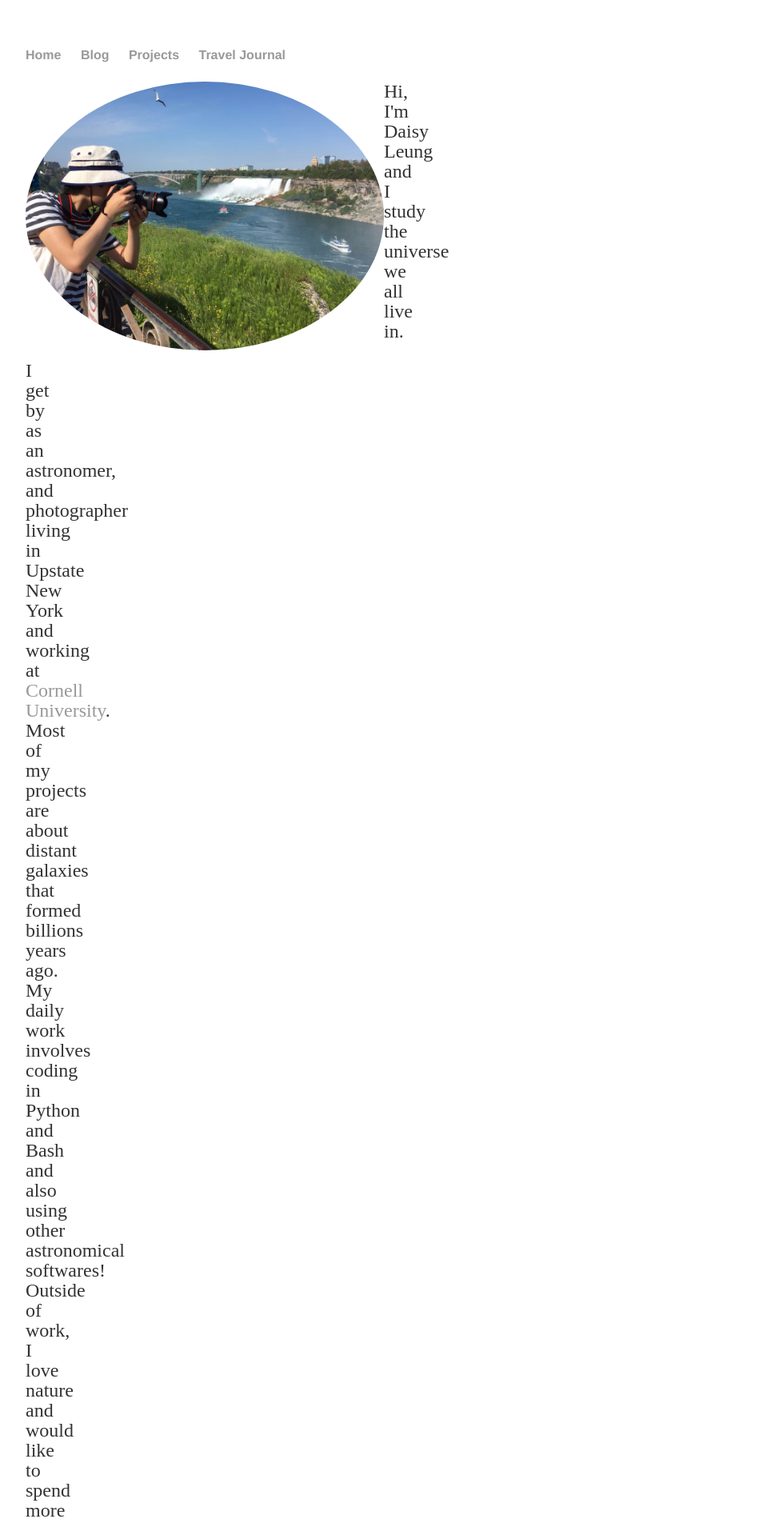
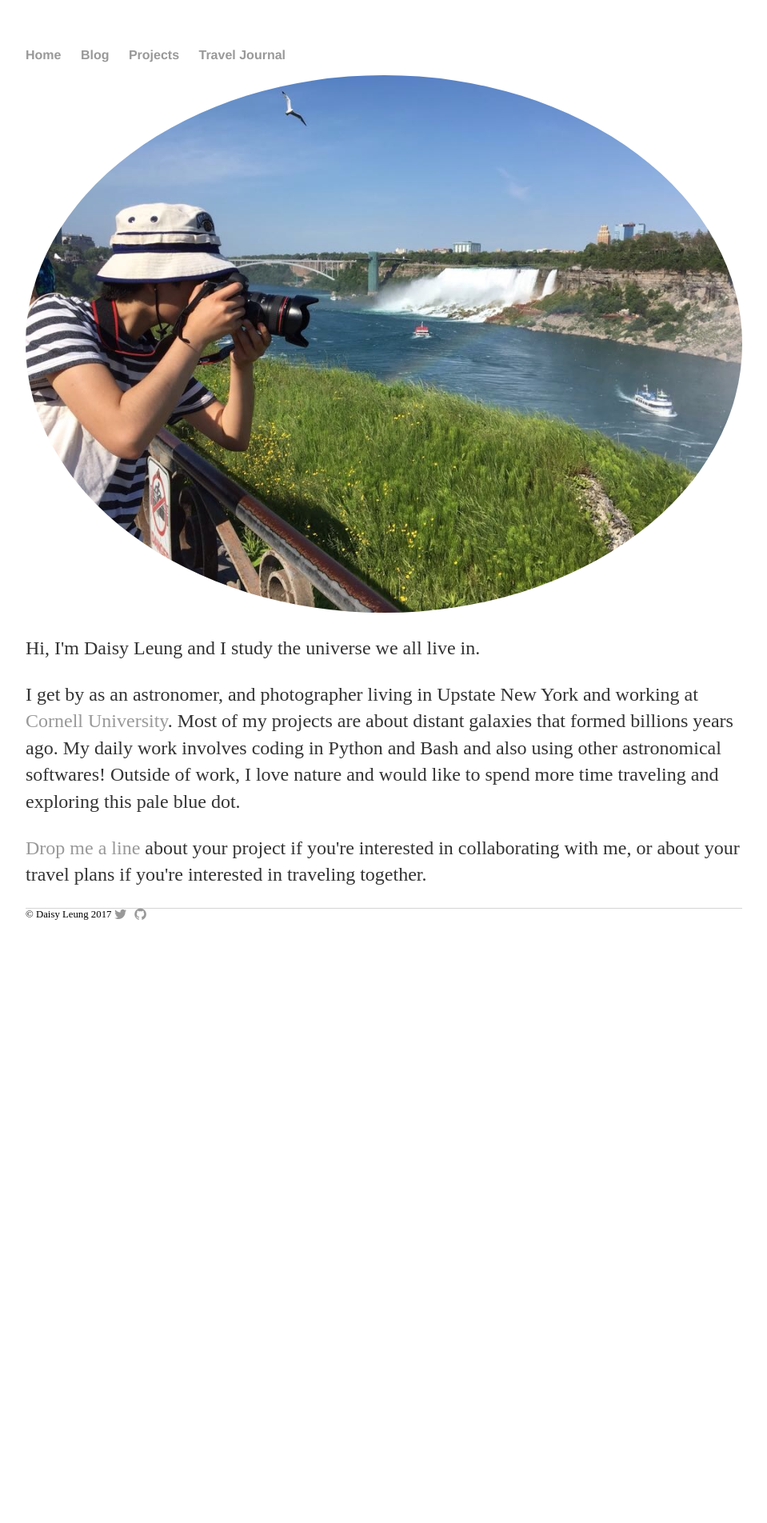
Before and after one commit to astro313/astro313.github.io, a Jekyll site: the page built from index.html, in a window 1280 px wide. Shown: the top 1904 px of the page at 80% size, without its empty margins (160-1119 px from the left). Built offline with Jekyll 4.4.1, drawn with Linux system fonts in a browser that asks for light colours; nearby versions of some CDN libraries; after the commit the page ends 1211 px from its top, so only the background shows below that.

Commit message:
Update main.css

```diff
--- a/css/main.css
+++ b/css/main.css
@@ -39,27 +39,6 @@ footer {
 }
 
 /* For first page */
-#main .main_left
-{
-width:50%;
-text-align:center;
-float:left;
-}
-
-#main .main_right
-{
-padding-left:0px;
-height:auto;
-width:0%;
-color:#FFFFFF;
-}
-
-
-#main .main_right p
-{
-line-height:25px;
-}
-
 img.rounded {
   border-radius: 50%;
 }
```
